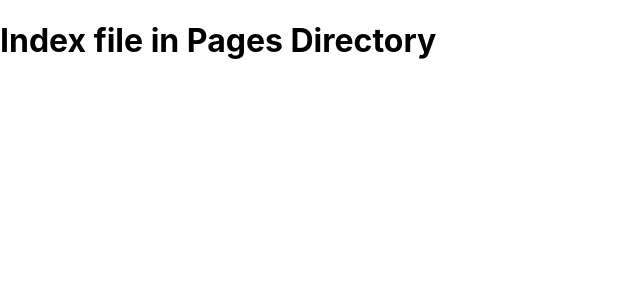
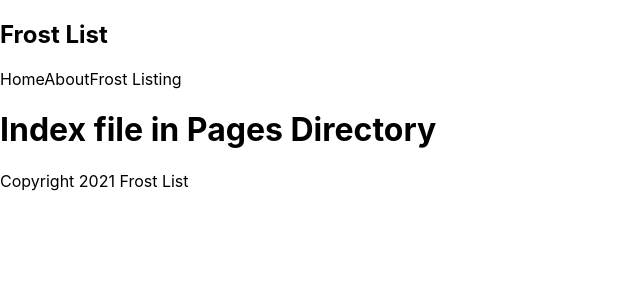
Before and after one commit to harshpandey002/learn-nextjs, a Next.js app: page / in a window 1280 px wide. Shown: the top 300 px of the page, without its empty margins (0-640 px from the left). Built offline with nearby package versions, Linux system fonts and the light colour scheme.

Commit message:
Other Components

```diff
--- /dev/null
+++ b/components/Footer.js
@@ -0,0 +1,9 @@
+const Footer = () => {
+  return (
+    <div>
+      <p>Copyright 2021 Frost List</p>
+    </div>
+  );
+};
+
+export default Footer;
--- /dev/null
+++ b/components/Navbar.js
@@ -0,0 +1,14 @@
+const Navbar = () => {
+  return (
+    <nav>
+      <div className="logo">
+        <h1>Frost List</h1>
+      </div>
+      <a>Home</a>
+      <a>About</a>
+      <a>Frost Listing</a>
+    </nav>
+  );
+};
+
+export default Navbar;
--- a/pages/index.js
+++ b/pages/index.js
@@ -1,11 +1,15 @@
 import Head from "next/head";
 import Image from "next/image";
+import Navbar from "../components/Navbar";
+import Footer from "../components/Footer";
 import styles from "../styles/Home.module.css";
 
 export default function Home() {
   return (
     <div>
+      <Navbar />
       <h1>Index file in Pages Directory</h1>
+      <Footer />
     </div>
   );
 }
```
